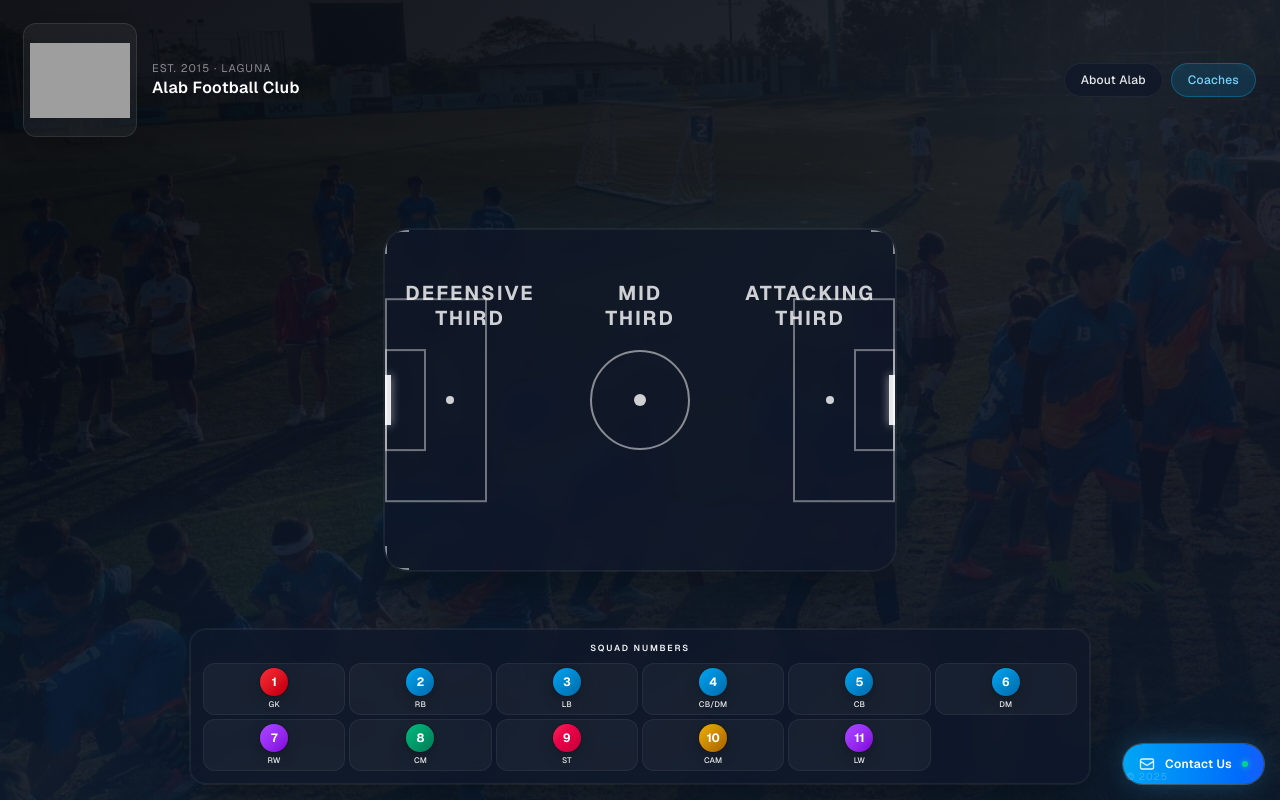
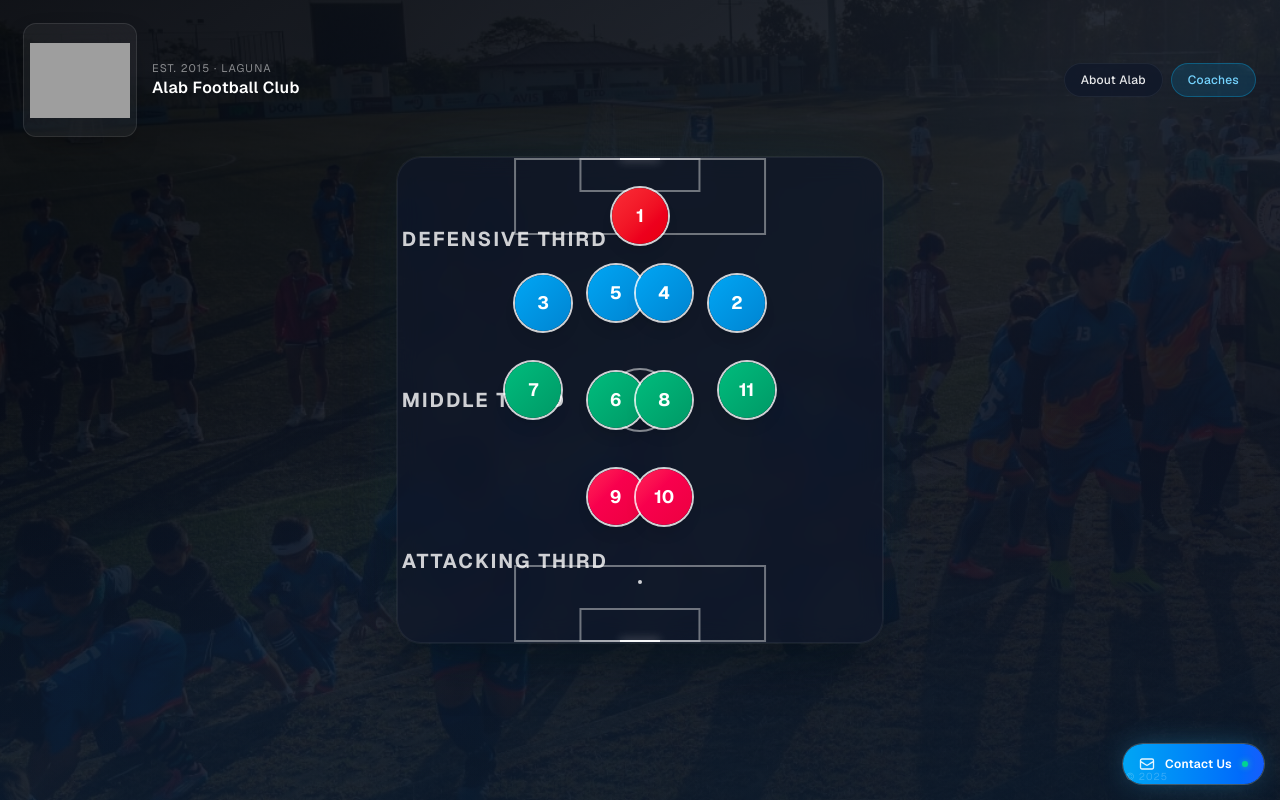
Before and after one commit to rhizalhose-create/alabfc, a Next.js app: page / in a window 1280 px wide. Built offline with nearby package versions, Linux system fonts and the light colour scheme; grey boxes are pictures that could not be loaded.

Commit message:
Resolve merge conflicts

```diff
--- /dev/null
+++ b/app/components/Formation442.tsx
@@ -0,0 +1,115 @@
+"use client";
+
+interface FormationPlayer {
+  readonly number: number;
+  readonly position: string;
+  readonly x: number; // percentage from left
+  readonly y: number; // percentage from top
+  readonly role: "GK" | "DEF" | "MID" | "FWD";
+}
+
+const formation442: FormationPlayer[] = [
+  // 1 Goalkeeper
+  { number: 1, position: "GK", x: 50, y: 12, role: "GK" },
+
+  // 4 Defenders
+  { number: 2, position: "RB", x: 70, y: 30, role: "DEF" },
+  { number: 5, position: "CB", x: 45, y: 28, role: "DEF" },
+  { number: 4, position: "CB", x: 55, y: 28, role: "DEF" },
+  { number: 3, position: "LB", x: 30, y: 30, role: "DEF" },
+
+  // 4 Midfielders
+  { number: 7, position: "LM", x: 28, y: 48, role: "MID" },
+  { number: 6, position: "CM", x: 45, y: 50, role: "MID" },
+  { number: 8, position: "CM", x: 55, y: 50, role: "MID" },
+  { number: 11, position: "RM", x: 72, y: 48, role: "MID" },
+
+  // 2 Forwards
+  { number: 9, position: "ST", x: 45, y: 70, role: "FWD" },
+  { number: 10, position: "ST", x: 55, y: 70, role: "FWD" },
+];
+
+interface Formation442Props {
+  readonly hoveredNumber: number | null;
+  readonly onHover: (n: number | null) => void;
+  readonly onClick: (n: number) => void;
+}
+
+function getPlayerColor(role: "GK" | "DEF" | "MID" | "FWD"): string {
+  switch (role) {
+    case "GK":
+      return "from-red-500 to-red-600 ring-red-500/50";
+    case "DEF":
+      return "from-sky-500 to-sky-600 ring-sky-500/50";
+    case "MID":
+      return "from-emerald-500 to-emerald-600 ring-emerald-500/50";
+    case "FWD":
+      return "from-rose-500 to-rose-600 ring-rose-500/50";
+  }
+}
+
+export function Formation442({
+  hoveredNumber,
+  onHover,
+  onClick,
+}: Formation442Props) {
+  return (
+    <>
+      {formation442.map((player) => {
+        const isHovered = hoveredNumber === player.number;
+        const colorClass = getPlayerColor(player.role);
+
+        return (
+          <button
+            key={player.number}
+            type="button"
+            onClick={() => onClick(player.number)}
+            onMouseEnter={() => onHover(player.number)}
+            onMouseLeave={() => onHover(null)}
+            aria-label={`Player ${player.number}: ${player.position}`}
+            className="absolute group focus:outline-none focus:ring-2 focus:ring-blue-400"
+            style={{
+              left: `${player.x}%`,
+              top: `${player.y}%`,
+              transform: "translate(-50%, -50%)",
+              zIndex: isHovered ? 100 : 60,
+            }}
+          >
+            {/* Player Circle */}
+            <div
+              className={`relative w-7 h-7 sm:w-8 sm:h-8 md:w-10 md:h-10 lg:w-14 lg:h-14 rounded-full bg-gradient-to-br ${colorClass} ring-2 ring-white/80 shadow-lg transition-all duration-200 flex items-center justify-center cursor-pointer ${
+                isHovered ? "scale-125 shadow-2xl" : "group-hover:scale-110"
+              }`}
+            >
+              <span className="text-white font-bold text-xs sm:text-sm md:text-base lg:text-lg">
+                {player.number}
+              </span>
+            </div>
+
+            {/* Position Label - shows on hover */}
+            {isHovered && (
+              <div
+                className="absolute -bottom-5 left-1/2 -translate-x-1/2 whitespace-nowrap bg-white/95 backdrop-blur-sm text-gray-900 text-[8px] sm:text-[9px] md:text-xs font-semibold px-1 py-0.5 rounded-sm shadow-lg pointer-events-none"
+                style={{ zIndex: 100 }}
+              >
+                {player.position}
+              </div>
+            )}
+
+            {/* Connecting line to position (subtle) */}
+            {isHovered && (
+              <div
+                className="absolute w-0.5 h-3 bg-gradient-to-b from-white/60 to-transparent pointer-events-none"
+                style={{
+                  left: "50%",
+                  top: "100%",
+                  transform: "translateX(-50%)",
+                }}
+              />
+            )}
+          </button>
+        );
+      })}
+    </>
+  );
+}
--- a/app/constants/fieldZones.ts
+++ b/app/constants/fieldZones.ts
@@ -1,33 +1,33 @@
 const zoneConfig = {
   defensive: {
-    positionClass: "absolute left-0 top-0 w-1/3 h-full z-10",
-    roundedClass: "rounded-l-2xl",
+    positionClass: "absolute left-0 right-0 top-0 w-full h-1/3 z-10",
+    roundedClass: "rounded-t-2xl",
     focusRingClass: "focus:ring-sky-500/50",
-    overlayActive: "bg-gradient-to-r from-sky-500/20 via-transparent to-transparent backdrop-brightness-125 shadow-[inset_0_0_30px_rgba(0,200,255,0.3)] border-r border-sky-400/50",
-    borderActive: "border-sky-400/30 rounded-l-2xl",
-    labelClass: "absolute left-1/2 top-[15%] font-bold text-xs xs:text-sm sm:text-base md:text-lg lg:text-xl uppercase tracking-widest xs:tracking-wider -translate-x-1/2 transition-all duration-300 px-1 xs:px-2 text-center leading-tight",
+    overlayActive: "bg-gradient-to-b from-sky-500/20 via-transparent to-transparent backdrop-brightness-125 shadow-[inset_0_0_30px_rgba(0,200,255,0.3)] border-b border-sky-400/50",
+    borderActive: "border-sky-400/30 rounded-t-2xl",
+    labelClass: "absolute -left-0 top-1/2 font-bold text-xs xs:text-sm sm:text-base md:text-lg lg:text-xl uppercase tracking-widest xs:tracking-wider -translate-y-1/2 transition-all duration-300 px-1 xs:px-2 text-center leading-tight whitespace-nowrap",
     labelActive: "text-sky-300 drop-shadow-[0_0_10px_rgba(0,200,255,0.7)] scale-105",
     label: "DEFENSIVE THIRD",
     ariaLabel: "Defensive Third - click to learn more",
   },
   mid: {
-    positionClass: "absolute left-1/3 top-0 w-1/3 h-full z-10",
-    roundedClass: "",
+    positionClass: "absolute left-0 right-0 top-1/3 w-full h-1/3 z-10",
+    roundedClass: "rounded-none",
     focusRingClass: "focus:ring-green-500/50",
-    overlayActive: "bg-gradient-to-b from-green-500/20 via-transparent to-transparent backdrop-brightness-125 shadow-[inset_0_0_30px_rgba(0,255,150,0.3)]",
+    overlayActive: "bg-green-500/15 backdrop-brightness-125 shadow-[inset_0_0_30px_rgba(0,255,150,0.4)] border-y border-green-400/40",
     borderActive: "border-green-400/30",
-    labelClass: "absolute left-1/2 top-[15%] font-bold text-xs xs:text-sm sm:text-base md:text-lg lg:text-xl uppercase tracking-widest xs:tracking-wider -translate-x-1/2 transition-all duration-300 px-1 xs:px-2 text-center leading-tight",
+    labelClass: "absolute -left-0 top-1/2 font-bold text-xs xs:text-sm sm:text-base md:text-lg lg:text-xl uppercase tracking-widest xs:tracking-wider -translate-y-1/2 transition-all duration-300 px-1 xs:px-2 text-center leading-tight whitespace-nowrap",
     labelActive: "text-green-300 drop-shadow-[0_0_10px_rgba(0,255,150,0.7)] scale-105",
-    label: "MID THIRD",
-    ariaLabel: "Mid Third - click to learn more",
+    label: "MIDDLE THIRD",
+    ariaLabel: "Middle Third - click to learn more",
   },
   attacking: {
-    positionClass: "absolute left-2/3 top-0 w-1/3 h-full z-10",
-    roundedClass: "rounded-r-2xl",
+    positionClass: "absolute left-0 right-0 bottom-0 w-full h-1/3 z-10",
+    roundedClass: "rounded-b-2xl",
     focusRingClass: "focus:ring-red-500/50",
-    overlayActive: "bg-gradient-to-l from-red-500/20 via-transparent to-transparent backdrop-brightness-125 shadow-[inset_0_0_30px_rgba(255,100,100,0.3)] border-l border-red-400/50",
-    borderActive: "border-red-400/30 rounded-r-2xl",
-    labelClass: "absolute left-1/2 top-[15%] font-bold text-xs xs:text-sm sm:text-base md:text-lg lg:text-xl uppercase tracking-widest xs:tracking-wider -translate-x-1/2 transition-all duration-300 px-1 xs:px-2 text-center leading-tight",
+    overlayActive: "bg-gradient-to-t from-red-500/20 via-transparent to-transparent backdrop-brightness-125 shadow-[inset_0_0_30px_rgba(255,100,100,0.3)] border-t border-red-400/50",
+    borderActive: "border-red-400/30 rounded-b-2xl",
+    labelClass: "absolute -left-0 top-1/2 font-bold text-xs xs:text-sm sm:text-base md:text-lg lg:text-xl uppercase tracking-widest xs:tracking-wider -translate-y-1/2 transition-all duration-300 px-1 xs:px-2 text-center leading-tight whitespace-nowrap",
     labelActive: "text-red-300 drop-shadow-[0_0_10px_rgba(255,100,100,0.7)] scale-105",
     label: "ATTACKING THIRD",
     ariaLabel: "Attacking Third - click to learn more",
--- a/app/page.tsx
+++ b/app/page.tsx
@@ -2,9 +2,8 @@
 
 import Image from "next/image";
 import { useState } from "react";
-import { squadNumbers } from "@/app/constants/squad";
-import { SquadNumberBubble } from "@/app/components/SquadNumberBubble";
 import { FieldZone } from "@/app/components/FieldZone";
+import { Formation442 } from "@/app/components/Formation442";
 import { ThirdModal } from "@/app/components/ThirdModal";
 import { PositionModal } from "@/app/components/PositionModal";
 import { ContactModal } from "@/app/components/ContactModal";
@@ -134,40 +133,36 @@ export default function Home() {
         </div>
 
         {/* Football Field - responsive container */}
-        <div className="flex-1 flex items-center justify-center w-full max-w-full px-1.5 xs:px-2 xs:py-3 sm:px-2 sm:py-5 md:px-0 md:py-0 md:absolute md:inset-0 md:flex-none mt-6 md:mt-0">
-          <div className="relative w-[90%] xs:w-[85%] sm:w-[80%] md:w-[70%] lg:w-[75%] xl:w-[40%] aspect-[1.5]">
+        <div className="flex-1 flex items-center justify-center w-full max-w-full px-1 xs:px-2 sm:px-3 md:px-0 md:py-0 md:absolute md:inset-0 md:flex-none mt-2 md:mt-0">
+          <div className="relative w-full md:w-[80%] lg:w-[42%] xl:w-[38%] aspect-[1/1]">
             <div className="relative w-full h-full glass rounded-lg xs:rounded-xl sm:rounded-2xl md:rounded-3xl overflow-hidden border border-white/10 shadow-[0_0_0_1px_rgba(255,255,255,0.05),0_20px_40px_-12px_rgba(0,0,0,0.4)] md:shadow-[0_0_0_1px_rgba(255,255,255,0.05),0_25px_50px_-12px_rgba(0,0,0,0.5),0_0_80px_-20px_rgba(56,189,248,0.15)]">
               <FieldZone third="defensive" hoveredThird={hoveredThird} onHover={setHoveredThird} onClick={openModal} />
               <FieldZone third="mid" hoveredThird={hoveredThird} onHover={setHoveredThird} onClick={openModal} />
               <FieldZone third="attacking" hoveredThird={hoveredThird} onHover={setHoveredThird} onClick={openModal} />
-              <div className="absolute left-1/2 top-1/2 w-12 h-12 sm:w-26 sm:h-16 md:w-[80px] md:h-[80px] lg:w-[100px] lg:h-[100px] border-2 border-white/50 rounded-full -translate-x-1/2 -translate-y-1/2" />
-              <div className="absolute left-1/2 top-1/2 w-1.5 h-1.5 sm:w-2 sm:h-2 md:w-3 md:h-3 bg-white/80 rounded-full -translate-x-1/2 -translate-y-1/2" />
-              <div className="absolute left-0 top-1/2 -translate-y-1/2 w-[3px] sm:w-[4px] md:w-[6px] h-8 sm:h-10 md:h-[50px] bg-white/90 shadow-[0_0_10px_rgba(255,255,255,0.6)] z-10" />
-              <div className="absolute right-0 top-1/2 -translate-y-1/2 w-[3px] sm:w-[4px] md:w-[6px] h-8 sm:h-10 md:h-[50px] bg-white/90 shadow-[0_0_10px_rgba(255,255,255,0.6)] z-10" />
-              <div className="absolute left-0 top-1/2 -translate-y-1/2 w-[20%] h-[60%] border-2 border-white/40" />
-              <div className="absolute right-0 top-1/2 -translate-y-1/2 w-[20%] h-[60%] border-2 border-white/40" />
-              <div className="absolute left-0 top-1/2 -translate-y-1/2 w-[8%] h-[30%] border-2 border-white/40" />
-              <div className="absolute right-0 top-1/2 -translate-y-1/2 w-[8%] h-[30%] border-2 border-white/40" />
-              <div className="absolute left-[12%] top-1/2 w-1.5 h-1.5 sm:w-2 sm:h-2 md:w-2 md:h-2 bg-white/80 rounded-full -translate-y-1/2" />
-              <div className="absolute right-[12%] top-1/2 w-1.5 h-1.5 sm:w-2 sm:h-2 md:w-2 md:h-2 bg-white/80 rounded-full -translate-y-1/2" />
-              <div className="absolute left-0 top-0 w-3 h-3 sm:w-4 sm:h-4 md:w-6 md:h-6 border-l-2 border-t-2 border-white/50 rounded-tl-xl sm:rounded-tl-2xl" />
-              <div className="absolute right-0 top-0 w-3 h-3 sm:w-4 sm:h-4 md:w-6 md:h-6 border-r-2 border-t-2 border-white/50 rounded-tr-xl sm:rounded-tr-2xl" />
-              <div className="absolute left-0 bottom-0 w-3 h-3 sm:w-4 sm:h-4 md:w-6 md:h-6 border-l-2 border-b-2 border-white/50 rounded-bl-xl sm:rounded-bl-2xl" />
+
+              {/* 4-4-2 Formation Overlay */}
+              <Formation442 hoveredNumber={hoveredNumber} onHover={setHoveredNumber} onClick={openPositionModal} />
+
+              <div className="absolute left-1/2 top-1/2 w-8 h-8 sm:w-10 sm:h-10 md:w-12 md:h-12 lg:w-16 lg:h-16 border-2 border-white/50 rounded-full -translate-x-1/2 -translate-y-1/2" />
+              <div className="absolute left-1/2 top-1/2 w-0.5 h-0.5 sm:w-1 sm:h-1 md:w-1.5 md:h-1.5 bg-white/80 rounded-full -translate-x-1/2 -translate-y-1/2" />
+              {/* Goal bars - top and bottom */}
+              <div className="absolute top-0 left-1/2 -translate-x-1/2 w-4 sm:w-6 md:w-8 lg:w-10 h-0.5 sm:h-0.5 md:h-0.5 bg-white/90 shadow-[0_0_10px_rgba(255,255,255,0.6)] z-10" />
+              <div className="absolute bottom-0 left-1/2 -translate-x-1/2 w-4 sm:w-6 md:w-8 lg:w-10 h-0.5 sm:h-0.5 md:h-0.5 bg-white/90 shadow-[0_0_10px_rgba(255,255,255,0.6)] z-10" />
+              {/* Penalty areas - top and bottom */}
+              <div className="absolute top-0 left-1/2 -translate-x-1/2 w-[52%] h-[16%] border-2 border-white/40" />
+              <div className="absolute bottom-0 left-1/2 -translate-x-1/2 w-[52%] h-[16%] border-2 border-white/40" />
+              {/* Goal areas - top and bottom */}
+              <div className="absolute top-0 left-1/2 -translate-x-1/2 w-[25%] h-[7%] border-2 border-white/40" />
+              <div className="absolute bottom-0 left-1/2 -translate-x-1/2 w-[25%] h-[7%] border-2 border-white/40" />
+              {/* Penalty spots - top and bottom */}
+              <div className="absolute top-[12%] left-1/2 w-0.5 h-0.5 sm:w-0.5 sm:h-0.5 md:w-1 md:h-1 bg-white/80 rounded-full -translate-x-1/2" />
+              <div className="absolute bottom-[12%] left-1/2 w-0.5 h-0.5 sm:w-0.5 sm:h-0.5 md:w-1 md:h-1 bg-white/80 rounded-full -translate-x-1/2" />
+              <div className="absolute left-0 top-0 w-2 h-2 sm:w-2.5 sm:h-2.5 md:w-3 md:h-3 border-l-2 border-t-2 border-white/50 rounded-tl-lg" />
+              <div className="absolute right-0 top-0 w-2 h-2 sm:w-2.5 sm:h-2.5 md:w-3 md:h-3 border-r-2 border-t-2 border-white/50 rounded-tr-lg" />
+              <div className="absolute left-0 bottom-0 w-2 h-2 sm:w-2.5 sm:h-2.5 md:w-3 md:h-3 border-l-2 border-b-2 border-white/50 rounded-bl-lg" />
             </div>
           </div>
         </div>
-
-        {/* Squad Numbers - responsive grid and padding */}
-        <section className="w-full max-w-full px-1.5 xs:px-2.5 xs:py-3 sm:px-3 sm:py-4 md:absolute md:bottom-[2%] md:left-1/2 md:-translate-x-1/2 md:w-[88%] lg:w-[82%] xl:w-[78%] md:max-w-[min(100%,900px)] md:px-0 md:py-0">
-          <div className="glass rounded-lg xs:rounded-xl sm:rounded-2xl p-1.5 xs:p-2 sm:p-2.5 md:p-3 shadow-[0_0_0_1px_rgba(255,255,255,0.05),0_16px_32px_-8px_rgba(0,0,0,0.35)] md:shadow-[0_0_0_1px_rgba(255,255,255,0.05),0_20px_40px_-12px_rgba(0,0,0,0.4)] max-w-md sm:max-w-lg md:max-w-full mx-auto">
-            <h3 className="text-white/95 font-semibold text-[0.48rem] xs:text-[0.52rem] sm:text-[0.55rem] mb-1 xs:mb-1.5 sm:mb-2 text-center tracking-[0.1em] xs:tracking-[0.15em] sm:tracking-[0.2em] uppercase">Squad Numbers</h3>
-            <div className="grid grid-cols-4 sm:grid-cols-4 md:grid-cols-6 gap-0.5 xs:gap-0.5 sm:gap-1">
-              {squadNumbers.map(({ number, label, ariaLabel }) => (
-                <SquadNumberBubble key={number} number={number} label={label} ariaLabel={ariaLabel} hoveredNumber={hoveredNumber} onHover={setHoveredNumber} onClick={openPositionModal} />
-              ))}
-            </div>
-          </div>
-        </section>
 
         {/* Ambient glow (desktop only) */}
         <div className="hidden md:block absolute bottom-[18%] right-[10%] w-80 h-80 bg-sky-500/5 rounded-full blur-[110px] pointer-events-none -z-10" />
```
Also changed, not shown: app/football-field.tsx (added, +111 -0 lines).
